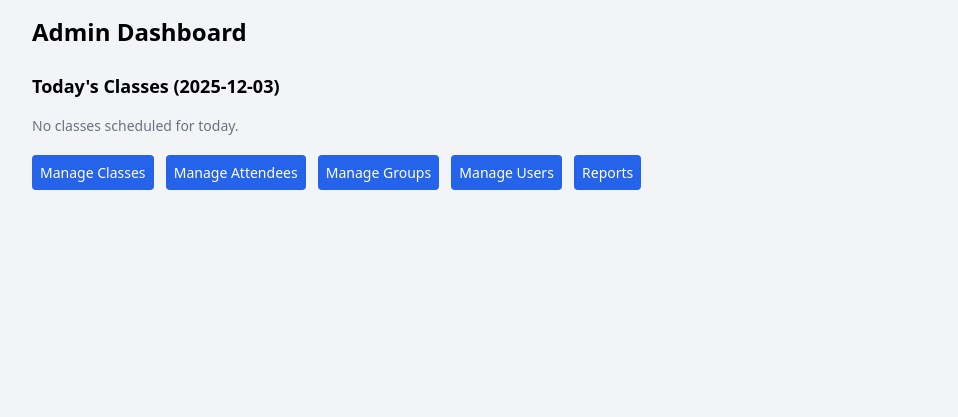
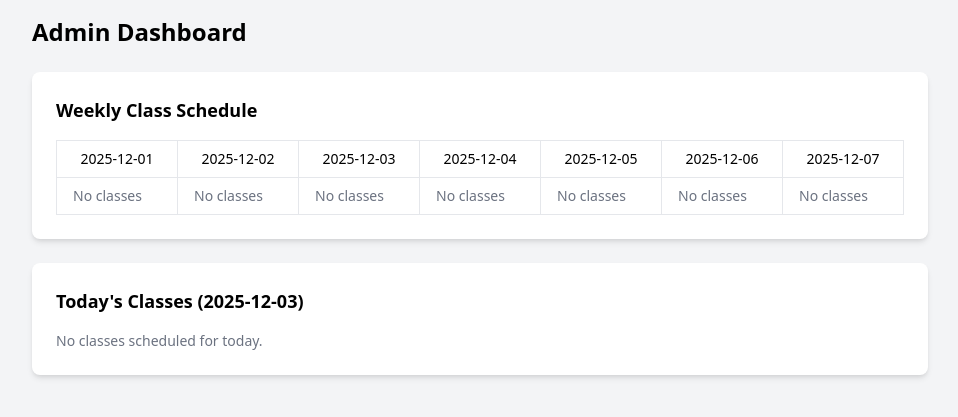
Before and after one commit to lebright85/rwc, a Flask app: page /admin_dashboard in a window 1280 px wide. Shown: the part 60-477 px from the top of the page, without its empty margins (160-1118 px from the left). Run offline with Flask 3, Linux system fonts and the light colour scheme; the visitor is signed in with stand-in values (Sample User, id 1); data that the repository does not hold is empty; some libraries are stand-ins or nearby versions.

Commit message:
Implement weekly class schedule in admin dashboard
Added a weekly class schedule section to the admin dashboard.

```diff
--- a/templates/admin_dashboard.html
+++ b/templates/admin_dashboard.html
@@ -3,23 +3,59 @@
 <div class="max-w-4xl mx-auto">
     <h1 class="text-2xl font-bold mb-6">Admin Dashboard</h1>
 
-    <h2 class="text-lg font-bold mb-4">Today's Classes ({{ today }})</h2>
-    {% for class in today_classes %}
-    <div class="border-b py-4 last:border-b-0">
-        <h3 class="text-md font-bold">
-            Class: {{ class[2] }} (Group {{ class[1] }}, {{ class[3] }}, {{ class[4] }}, {{ class[5] }})
-        </h3>
+    <!-- Weekly Grid View -->
+    <div class="bg-white p-6 rounded-lg shadow-md mb-6">
+        <h2 class="text-lg font-bold mb-4">Weekly Class Schedule</h2>
+        <div class="overflow-x-auto">
+            <table class="min-w-full bg-white border">
+                <thead>
+                    <tr>
+                        {% for day in weekly_days %}
+                        <th class="border px-4 py-2 text-sm font-medium">{{ day }}</th>
+                        {% endfor %}
+                    </tr>
+                </thead>
+                <tbody>
+                    <tr>
+                        {% for day in weekly_classes %}
+                        <td class="border px-4 py-2 align-top">
+                            {% if day %}
+                            <div class="grid grid-cols-1 gap-2">
+                                {% for class in day %}
+                                <div class="border p-2 rounded-lg">
+                                    <h4 class="text-md font-bold">{{ class[2] }} (Group {{ class[1] }})</h4>
+                                    <p class="text-sm">Date: {{ class[3] }} | Time: {{ class[4] }} | Location: {{ class[5] }}</p>
+                                    <p class="text-sm">Counselor: {{ class[6] }}</p>
+                                </div>
+                                {% endfor %}
+                            </div>
+                            {% else %}
+                            <p class="text-sm text-gray-500">No classes</p>
+                            {% endif %}
+                        </td>
+                        {% endfor %}
+                    </tr>
+                </tbody>
+            </table>
+        </div>
     </div>
-    {% else %}
-    <p class="text-sm text-gray-500">No classes scheduled for today.</p>
-    {% endfor %}
 
-    <div class="mt-6">
-        <a href="{{ url_for('manage_classes') }}" class="bg-blue-600 text-white p-2 rounded mr-2 text-sm">Manage Classes</a>
-        <a href="{{ url_for('manage_attendees') }}" class="bg-blue-600 text-white p-2 rounded mr-2 text-sm">Manage Attendees</a>
-        <a href="{{ url_for('manage_groups') }}" class="bg-blue-600 text-white p-2 rounded mr-2 text-sm">Manage Groups</a>
-        <a href="{{ url_for('manage_users') }}" class="bg-blue-600 text-white p-2 rounded mr-2 text-sm">Manage Users</a>
-        <a href="{{ url_for('reports') }}" class="bg-blue-600 text-white p-2 rounded text-sm">Reports</a>
+    <!-- Today's Classes -->
+    <div class="bg-white p-6 rounded-lg shadow-md mb-6">
+        <h3 class="text-lg font-bold mb-4">Today's Classes ({{ today }})</h3>
+        {% if today_classes %}
+        <div class="grid grid-cols-1 gap-4">
+            {% for class in today_classes %}
+            <div class="border p-4 rounded-lg">
+                <h4 class="text-md font-bold">{{ class[2] }} (Group {{ class[1] }})</h4>
+                <p class="text-sm">Time: {{ class[4] }} | Location: {{ class[5] }}{% if class[6] %} | Locked{% endif %}</p>
+                <a href="{{ url_for('class_attendance', class_id=class[0]) }}" class="text-blue-600 hover:underline text-sm">Manage Attendance</a>
+            </div>
+            {% endfor %}
+        </div>
+        {% else %}
+        <p class="text-sm text-gray-500">No classes scheduled for today.</p>
+        {% endif %}
     </div>
 </div>
 {% endblock %}
```
